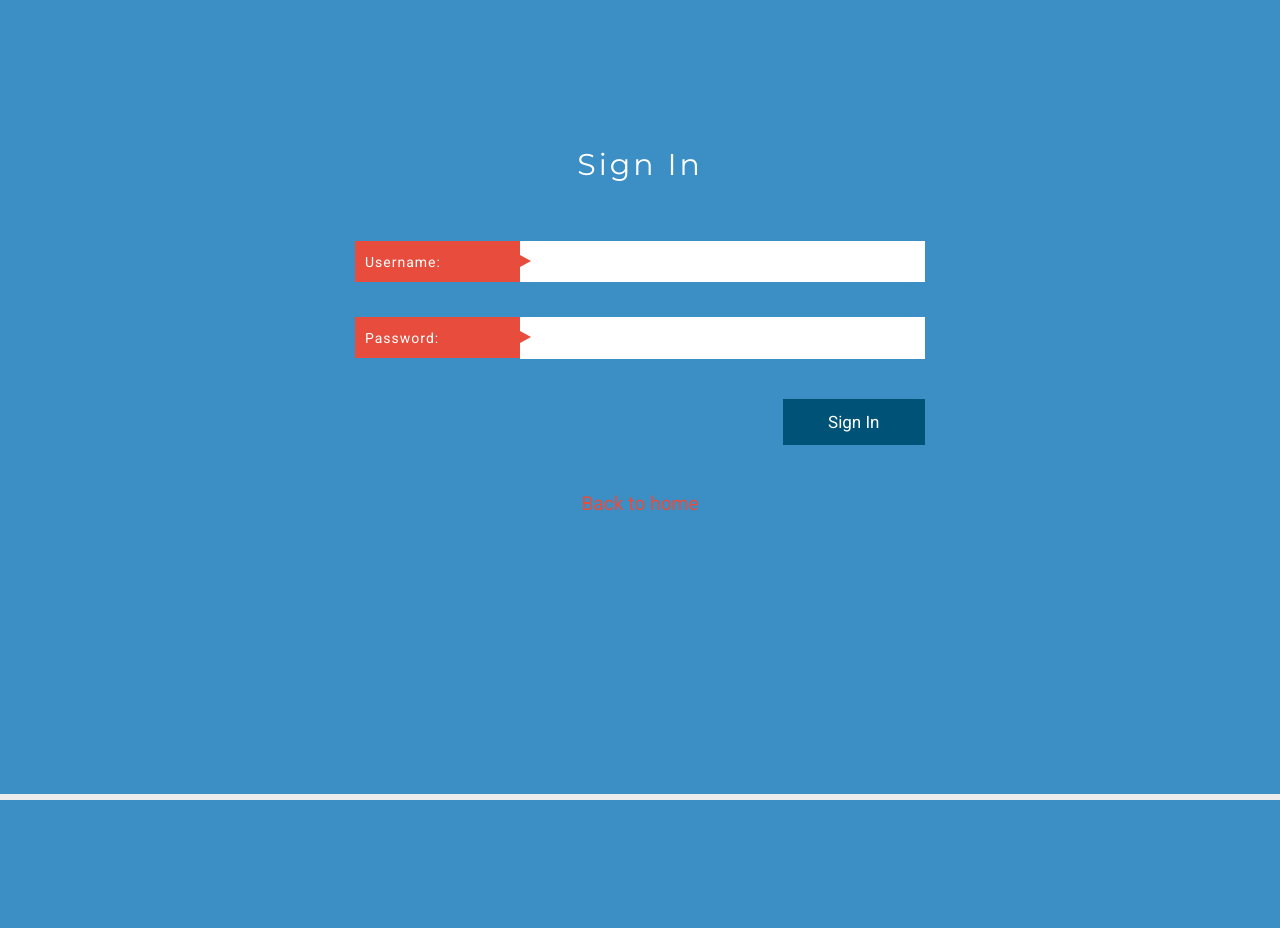
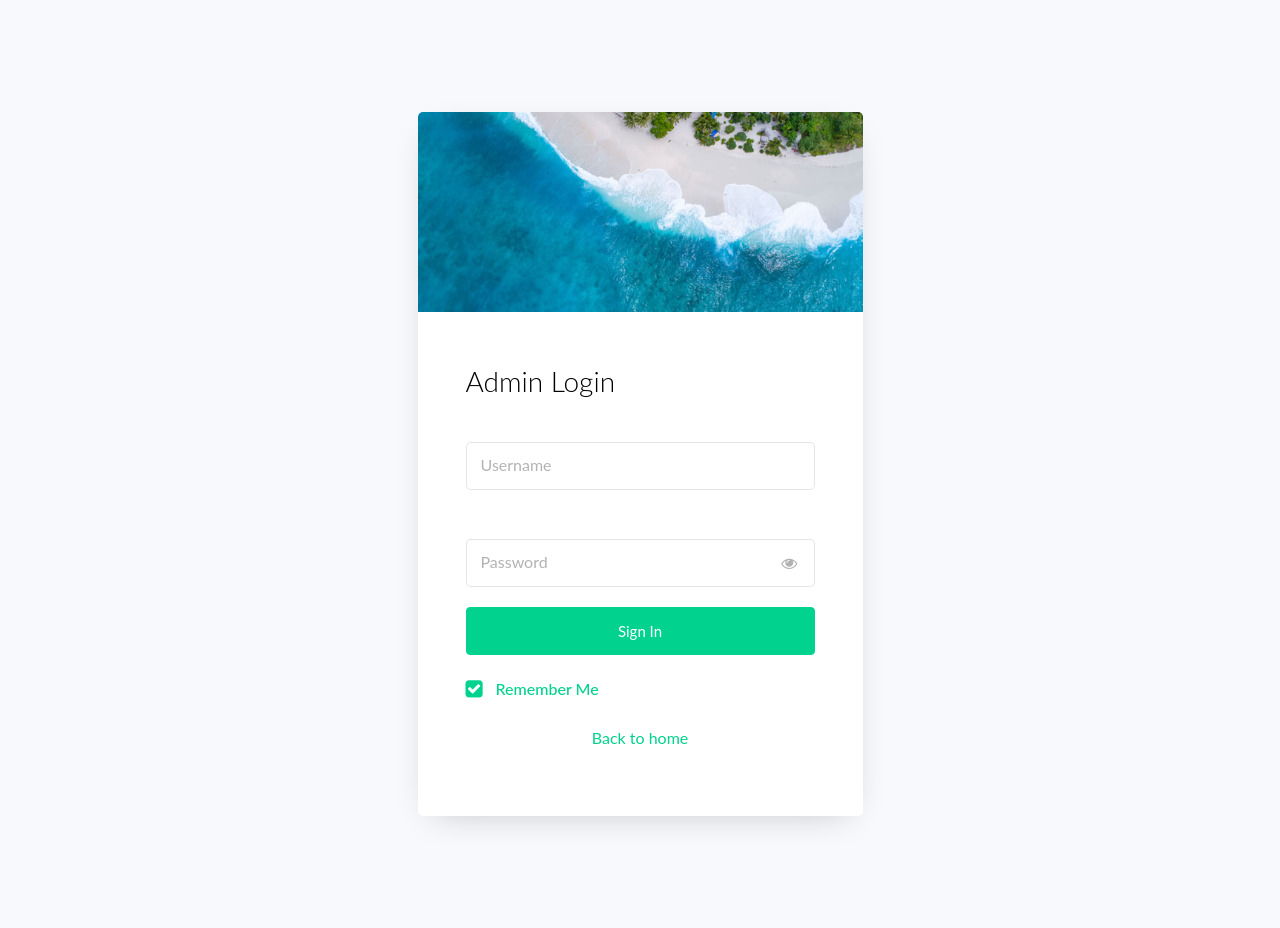
Before and after one commit to jyothiranjan25/nli, a PHP site: page /admin/index.php in a window 1280 px wide. Before the commit the page ends 800 px from the top, so only its background shows below. Run offline with PHP 8.4, Linux system fonts and the light colour scheme.

Commit message:
admin signin pagae fix

```diff
--- a/admin/includes/config.php
+++ b/admin/includes/config.php
@@ -3,7 +3,7 @@
 define('DB_HOST','localhost');
 define('DB_USER','root');
 define('DB_PASS','');
-define('DB_NAME','NLI');
+define('DB_NAME','nli');
 // Establish database connection.
 try
 {
--- a/admin/index.php
+++ b/admin/index.php
@@ -25,58 +25,65 @@ echo "<script type='text/javascript'> document.location = 'dashboard.php'; </scr
 
 ?>
 
-<!DOCTYPE HTML>
-<html>
+<!doctype html>
+<html lang="en">
   <head>
-<title>TMS | Admin Sign in</title>
-<meta name="viewport" content="width=device-width, initial-scale=1">
-<meta http-equiv="Content-Type" content="text/html; charset=utf-8" />
-<script type="application/x-javascript"> addEventListener("load", function() { setTimeout(hideURLbar, 0); }, false); function hideURLbar(){ window.scrollTo(0,1); } </script>
-<!-- Bootstrap Core CSS -->
-<link href="css/bootstrap.min.css" rel='stylesheet' type='text/css' />
-<!-- Custom CSS -->
-<link href="css/style.css" rel='stylesheet' type='text/css' />
-<link rel="stylesheet" href="css/morris.css" type="text/css"/>
-<!-- Graph CSS -->
-<link href="css/font-awesome.css" rel="stylesheet">
-<link rel="stylesheet" href="css/jquery-ui.css">
-<!-- jQuery -->
-<script src="js/jquery-2.1.4.min.js"></script>
-<!-- //jQuery -->
-<link href='//fonts.googleapis.com/css?family=Roboto:700,500,300,100italic,100,400' rel='stylesheet' type='text/css'/>
-<link href='//fonts.googleapis.com/css?family=Montserrat:400,700' rel='stylesheet' type='text/css'>
-<!-- lined-icons -->
-<link rel="stylesheet" href="css/icon-font.min.css" type='text/css' />
-<!-- //lined-icons -->
+  	<title>login Page</title>
+    <meta charset="utf-8">
+    <meta name="viewport" content="width=device-width, initial-scale=1, shrink-to-fit=no">
+	<link rel="stylesheet" href="https://stackpath.bootstrapcdn.com/font-awesome/4.7.0/css/font-awesome.min.css">
+
+	<link rel="stylesheet" href="css/style1.css">
+
 	</head>
 	<body>
-	<div class="main-wthree">
+
+	<section class="ftco-section">
 		<div class="container">
-	<div class="sin-w3-agile">
-		<h2>Sign In</h2>
-		<form  method="post">
-			<div class="username">
-				<span class="username">Username:</span>
-				<input type="text" name="username" class="name" placeholder="" required="">
-				<div class="clearfix"></div>
+			<div class="row justify-content-center">
+				<div class="col-md-7 col-lg-5">
+					<div class="wrap">
+						<div class="img" style="background-image: url(images/bg-1.jpg);"></div>
+						<div class="login-wrap p-4 p-md-5">
+			      	<div class="d-flex">
+			      		<div class="w-100">
+			      			<h3 class="mb-4">Admin Login</h3>
 			      		</div>
-			<div class="password-agileits">
-				<span class="username">Password:</span>
-				<input type="password" name="password" class="password" placeholder="" required="">
-				<div class="clearfix"></div>
 			      	</div>
-
-			<div class="login-w3">
-					<input type="submit" class="login" name="login" value="Sign In">
+							<form action="" method="post" class="signin-form">
+			      		<div class="form-group mt-3">
+			      			<input type="text" name="username" id="email" class="form-control" required>
+			      			<label class="form-control-placeholder" for="username">Username</label>
+			      		</div><br>
+		            <div class="form-group">
+		              <input id="password-field" name="password" type="password" value="" class="form-control" required>
+		              <label class="form-control-placeholder" for="password">Password</label>
+		              <span toggle="#password-field" class="fa fa-fw fa-eye field-icon toggle-password"></span>
 		            </div>
-			<div class="clearfix"></div>
+		            <div class="form-group">
+		            	<button type="submit" name="login" class="form-control btn btn-primary rounded submit px-3">Sign In</button>
+		            </div>
+		            <div class="form-group d-md-flex">
+		            	<div class="w-50 text-left">
+			            	<label class="checkbox-wrap checkbox-primary mb-0">Remember Me
+									  <input type="checkbox" checked>
+									  <span class="checkmark"></span>
+										</label>
+									</div>
+		            </div>
 		          </form>
-				<div class="back">
-					<a href="../index.php">Back to home</a>
-				</div>
-
+		          <p class="text-center"><a href="../index.php">Back to home</a></p>
 		        </div>
 		      </div>
 				</div>
+			</div>
+		</div>
+	</section>
+
+	<script src="js/jquery.min.js"></script>
+  <script src="js/popper.js"></script>
+  <script src="js/bootstrap.min1.js"></script>
+  <script src="js/main.js"></script>
+
 	</body>
 </html>
```
Also changed, not shown: admin/index1.php (deleted, +0 -82 lines). Lines whose indentation alone changed are shown as unchanged.
